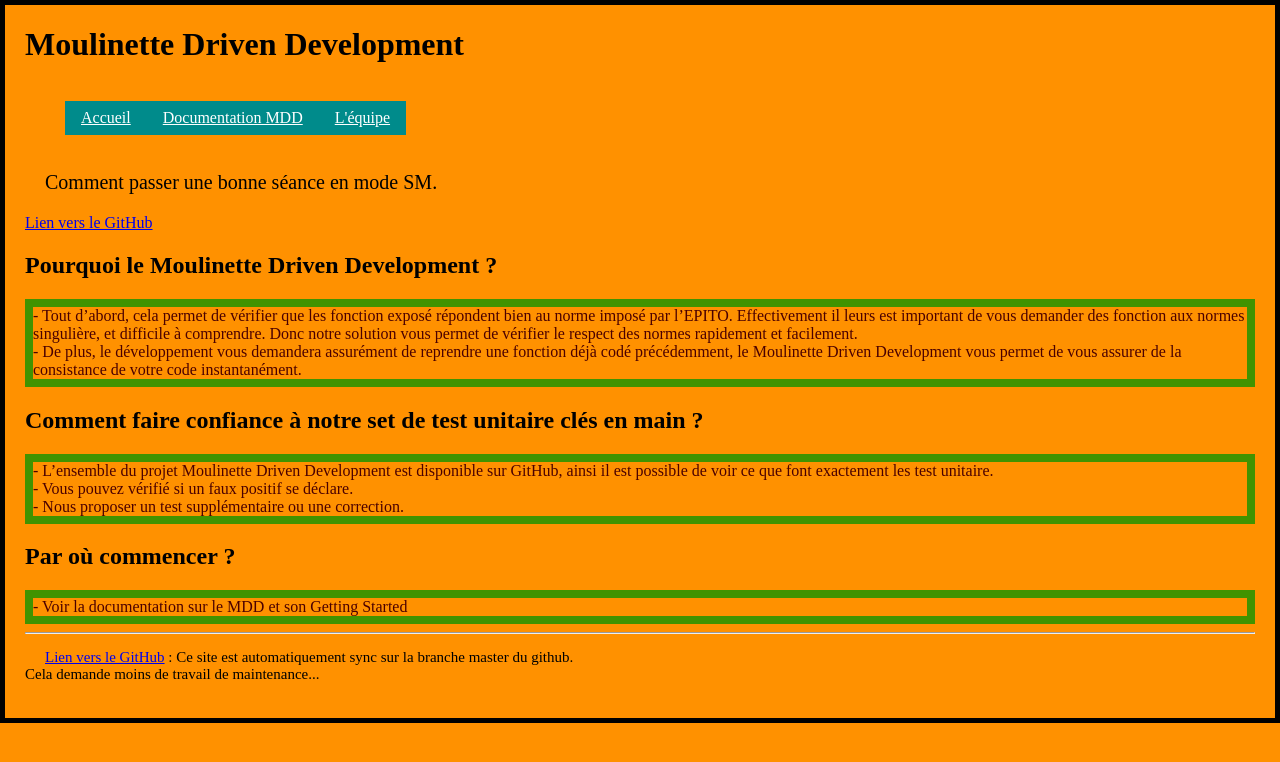
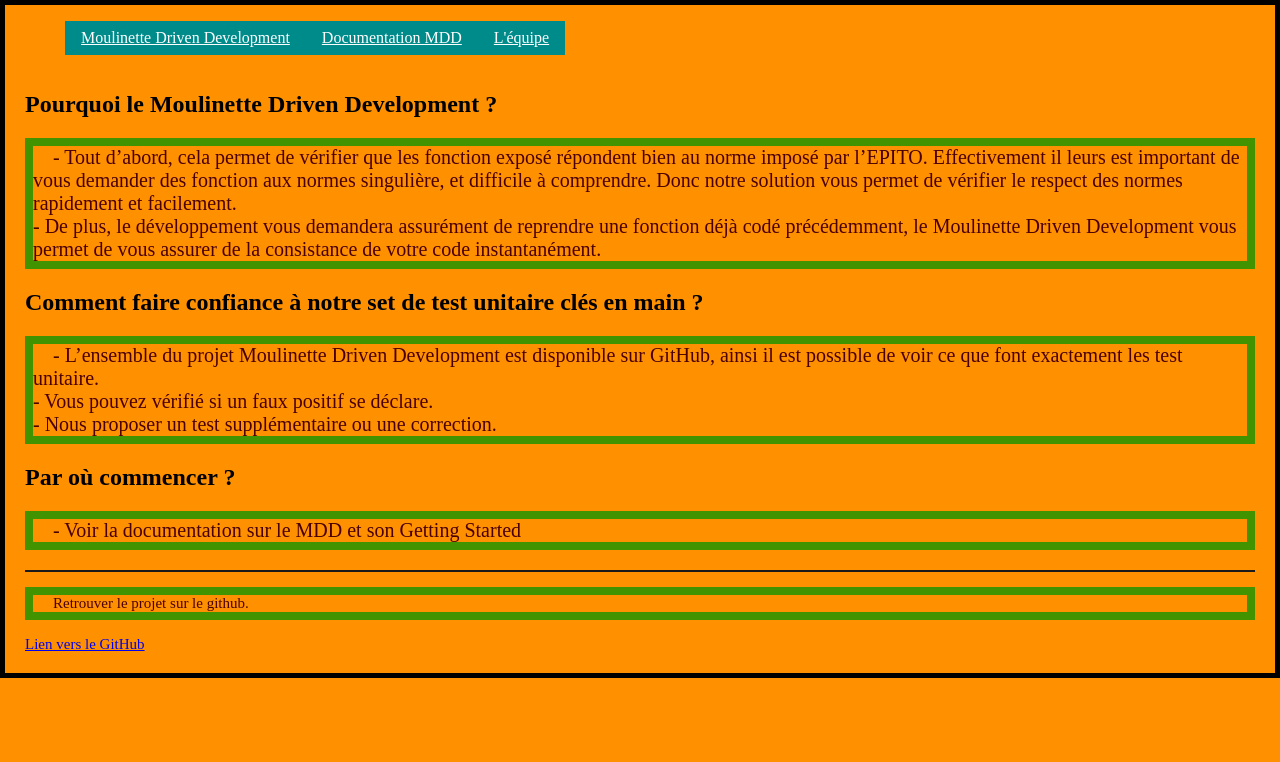
Before and after one commit to baptiste-entat-pantagene/moulinette-driven-development, a PHP site: page / in a window 1280 px wide. Shown: the top 762 px of the page. Run offline with PHP 8.4, Linux system fonts and the light colour scheme.

Commit message:
css path abs ; add footer.php ; rename some

```diff
--- /dev/null
+++ b/www/components/footer.php
@@ -0,0 +1,7 @@
+<footer>
+    <hr>
+    <p>
+        Retrouver le projet sur le github.
+    </p>
+    <a href="https://github.com/bapt800/moulinette-driven-development">Lien vers le GitHub</a>
+</footer>
--- /dev/null
+++ b/www/components/navbar.php
@@ -0,0 +1,7 @@
+<nav class="main-nav">
+    <ul>
+        <li><a href="https://www.moulinette-driven-development.com/">Moulinette Driven Development</a></li>
+        <li><a href="https://www.moulinette-driven-development.com/documentationMDD/gettingstarted.html">Documentation MDD</a></li>
+        <li><a href="https://www.moulinette-driven-development.com/equipe.html">L'équipe</a></li>
+    </ul>
+</nav>
--- a/www/documentationMDD/gettingstarted.html
+++ b/www/documentationMDD/gettingstarted.html
@@ -4,7 +4,7 @@
     <meta charset="UTF-8">
     <meta http-equiv="X-UA-Compatible" content="IE=edge">
     <meta name="viewport" content="width=device-width, initial-scale=1.0">
-    <link href="../styles/waawStyle.css" rel="stylesheet" />
+    <link href="/styles/mainStyle.css" rel="stylesheet" />
     <title>moulinette-driven-development</title>
 </head>
 <body>
--- a/www/documentationMDD/setupRider.html
+++ b/www/documentationMDD/setupRider.html
@@ -4,7 +4,7 @@
     <meta charset="UTF-8">
     <meta http-equiv="X-UA-Compatible" content="IE=edge">
     <meta name="viewport" content="width=device-width, initial-scale=1.0">
-    <link href="../styles/waawStyle.css" rel="stylesheet" />
+    <link href="/styles/mainStyle.css" rel="stylesheet" />
     <title>moulinette-driven-development</title>
 </head>
 <body>
--- a/www/equipe.html
+++ b/www/equipe.html
@@ -4,7 +4,7 @@
     <meta charset="UTF-8">
     <meta http-equiv="X-UA-Compatible" content="IE=edge">
     <meta name="viewport" content="width=device-width, initial-scale=1.0">
-    <link href="styles/waawStyle.css" rel="stylesheet" />
+    <link href="/styles/mainStyle.css" rel="stylesheet" />
     <title>moulinette-driven-development</title>
 </head>
 <body>
--- a/www/index.html
+++ /dev/null
@@ -1,64 +0,0 @@
-<!DOCTYPE html>
-<html lang="en">
-<head>
-    <meta charset="UTF-8">
-    <meta http-equiv="X-UA-Compatible" content="IE=edge">
-    <meta name="viewport" content="width=device-width, initial-scale=1.0">
-    <link href="styles/waawStyle.css" rel="stylesheet" />
-    <title>moulinette-driven-development</title>
-</head>
-<body>
-    <header>
-        <h1>Moulinette Driven Development</h1>
-    </header>
-    <nav class="main-nav">
-        <ul>
-            <li><a href="https://www.moulinette-driven-development.com/">Accueil</a></li>
-            <li><a href="https://www.moulinette-driven-development.com/documentationMDD/gettingstarted.html">Documentation MDD</a></li>
-            <li><a href="https://www.moulinette-driven-development.com/equipe.html">L'équipe</a></li>
-        </ul>
-    </nav>
-
-    <p>Comment passer une bonne séance en mode SM.</p>
-
-
-    <a href="https://github.com/bapt800/moulinette-driven-development">Lien vers le GitHub</a>
-
-
-
-
-    <h2>Pourquoi le Moulinette Driven Development ?</h2>
-    <div>
-        -	Tout d’abord, cela permet de vérifier que les fonction exposé répondent bien au norme imposé par l’EPITO. Effectivement il leurs est important de vous demander des fonction aux normes singulière, et difficile à comprendre. Donc notre solution vous permet de vérifier le respect des normes rapidement et facilement.
-        <br>
-        -	De plus, le développement vous demandera assurément de reprendre une fonction déjà codé précédemment, le Moulinette Driven Development vous permet de vous assurer de la consistance de votre code instantanément.
-    </div>
-    <h2>Comment faire confiance à notre set de test unitaire clés en main ?</h2>
-    <div>
-        -	L’ensemble du projet Moulinette Driven Development est disponible sur GitHub, ainsi il est possible de voir ce que font exactement les test unitaire.
-        <br>
-        -	Vous pouvez vérifié si un faux positif se déclare.
-        <br>
-        -	Nous proposer un test supplémentaire ou une correction.
-    </div>
-    <h2>Par où commencer ?</h2>
-    <div>
-        -	Voir la documentation sur le MDD et son Getting Started
-    </div>
-
-
-
-
-    <footer>
-        <hr>
-        <p>
-        <a href="https://github.com/bapt800/moulinette-driven-development">Lien vers le GitHub</a>
-            : Ce site est automatiquement sync sur la branche master du github.
-            <br>
-            Cela demande moins de travail de maintenance...
-
-        </p>
-    </footer>
-
-</body>
-</html>
--- /dev/null
+++ b/www/index.php
@@ -0,0 +1,44 @@
+<!DOCTYPE html>
+<html lang="en">
+<head>
+    <meta charset="UTF-8">
+    <meta http-equiv="X-UA-Compatible" content="IE=edge">
+    <meta name="viewport" content="width=device-width, initial-scale=1.0">
+    <link href="/styles/mainStyle.css" rel="stylesheet" />
+    <title>moulinette-driven-development</title>
+</head>
+<body>
+
+    <?php require 'components/navbar.php';?>
+
+
+
+
+
+
+    <h2>Pourquoi le Moulinette Driven Development ?</h2>
+    <p>
+        -   Tout d’abord, cela permet de vérifier que les fonction exposé répondent bien au norme imposé par l’EPITO. Effectivement il leurs est important de vous demander des fonction aux normes singulière, et difficile à comprendre. Donc notre solution vous permet de vérifier le respect des normes rapidement et facilement.
+        <br>
+        -	De plus, le développement vous demandera assurément de reprendre une fonction déjà codé précédemment, le Moulinette Driven Development vous permet de vous assurer de la consistance de votre code instantanément.
+    </p>
+    <h2>Comment faire confiance à notre set de test unitaire clés en main ?</h2>
+    <p>
+        -	L’ensemble du projet Moulinette Driven Development est disponible sur GitHub, ainsi il est possible de voir ce que font exactement les test unitaire.
+        <br>
+        -	Vous pouvez vérifié si un faux positif se déclare.
+        <br>
+        -	Nous proposer un test supplémentaire ou une correction.
+    </p>
+    <h2>Par où commencer ?</h2>
+    <p>
+        -	Voir la documentation sur le MDD et son Getting Started
+    </p>
+
+
+
+
+    <?php require 'components/footer.php';?>
+
+</body>
+</html>
--- a/www/styles/waawStyle.css
+++ b/www/styles/mainStyle.css
@@ -1,3 +1,5 @@
+
+
 .main-nav {
     display: flex;
     margin: 0;
@@ -22,6 +24,8 @@
     background-color: aqua;
 }
 
+
+
 body {
     margin: 0 auto;
     background-color: rgb(255, 145, 0);
@@ -29,17 +33,21 @@ body {
     border: 5px solid black;
 }
 
-div {
+p {
     color: rgb(75, 0, 0);
     border: 8px solid #419300;
-}
-
-p {
     font-size: 20px;
     text-indent: 20px;
 }
 
 
+hr {
+    height: 2px;
+    border-width: 0;
+    color: #1a1a1a;
+    background-color: #1a1a1a;
+}
+
 
 footer *{
     font-size: 15px;
```
